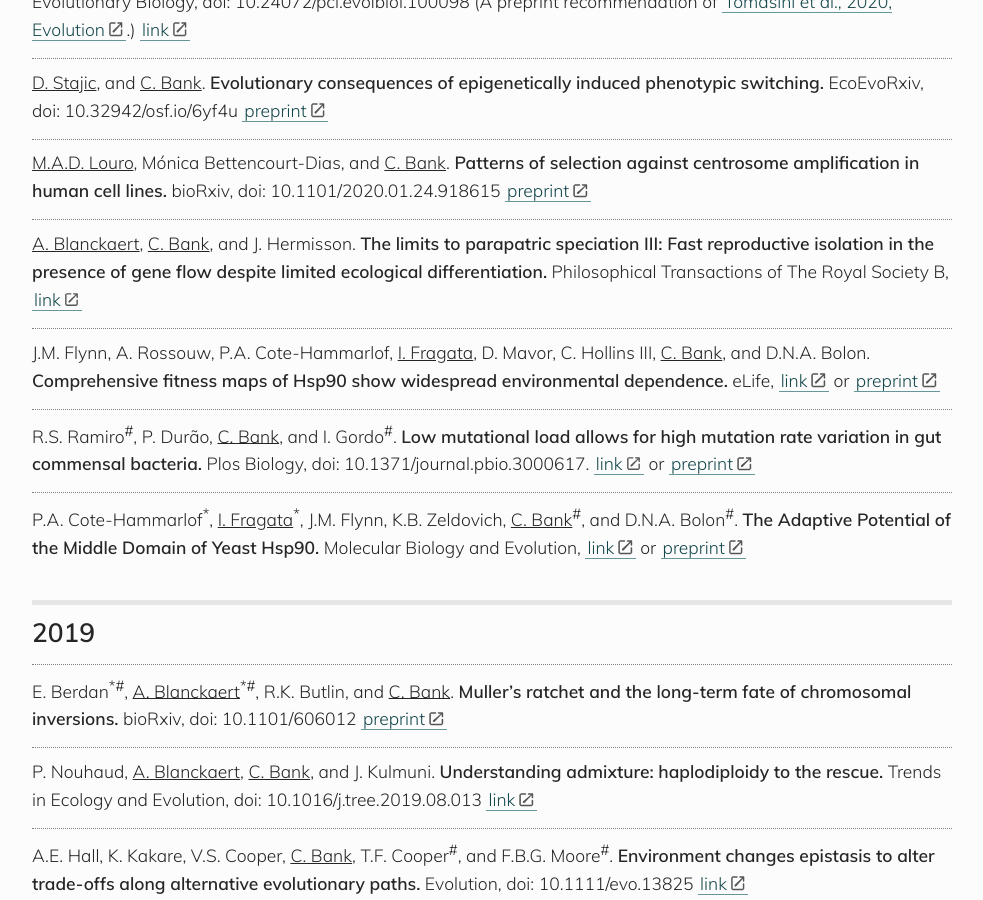
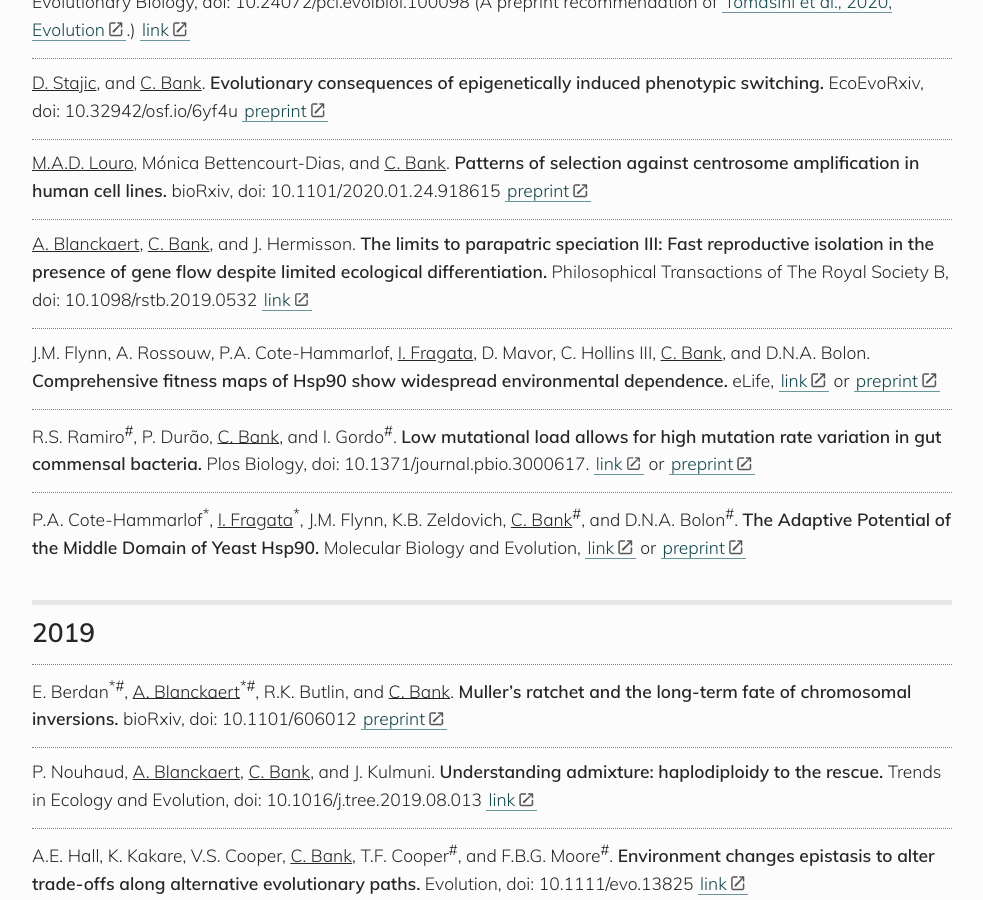
Before and after one commit to banklab/banklab.github.io, a Jekyll site: the page built from publications.md, in a window 1280 px wide and 900 px high, scrolled down 798 px. Shown: the whole window, without its empty margins (148-1131 px from the left). Built offline with Jekyll 4.4.1, drawn with Linux system fonts in a browser that asks for light colours; some web fonts are replaced.

Commit message:
Update publications.md
Added doi to Alex' paper

```diff
--- a/publications.md
+++ b/publications.md
@@ -30,7 +30,7 @@
 
 <u>M.A.D. Louro</u>, Mónica Bettencourt-Dias, and <u>C. Bank</u>. **Patterns of selection against centrosome amplification in human cell lines.** bioRxiv, doi: 10.1101/2020.01.24.918615 [preprint](https://doi.org/10.1101/2020.01.24.918615)
 
-<u>A. Blanckaert</u>, <u>C. Bank</u>, and J. Hermisson. **The limits to parapatric speciation III: Fast reproductive isolation in the presence of gene flow despite limited ecological differentiation.** Philosophical Transactions of The Royal Society B, [link](https://doi.org/10.1098/rstb.2019.0532)
+<u>A. Blanckaert</u>, <u>C. Bank</u>, and J. Hermisson. **The limits to parapatric speciation III: Fast reproductive isolation in the presence of gene flow despite limited ecological differentiation.** Philosophical Transactions of The Royal Society B, doi: 10.1098/rstb.2019.0532 [link](https://doi.org/10.1098/rstb.2019.0532)
 
 J.M. Flynn, A. Rossouw, P.A. Cote-Hammarlof, <u>I. Fragata</u>, D. Mavor, C. Hollins III, <u>C. Bank</u>, and D.N.A. Bolon. **Comprehensive fitness maps of Hsp90 show widespread environmental dependence.** eLife, [link](https://doi.org/10.7554/eLife.53810) or [preprint](https://www.biorxiv.org/content/10.1101/823468v2)
 
```
